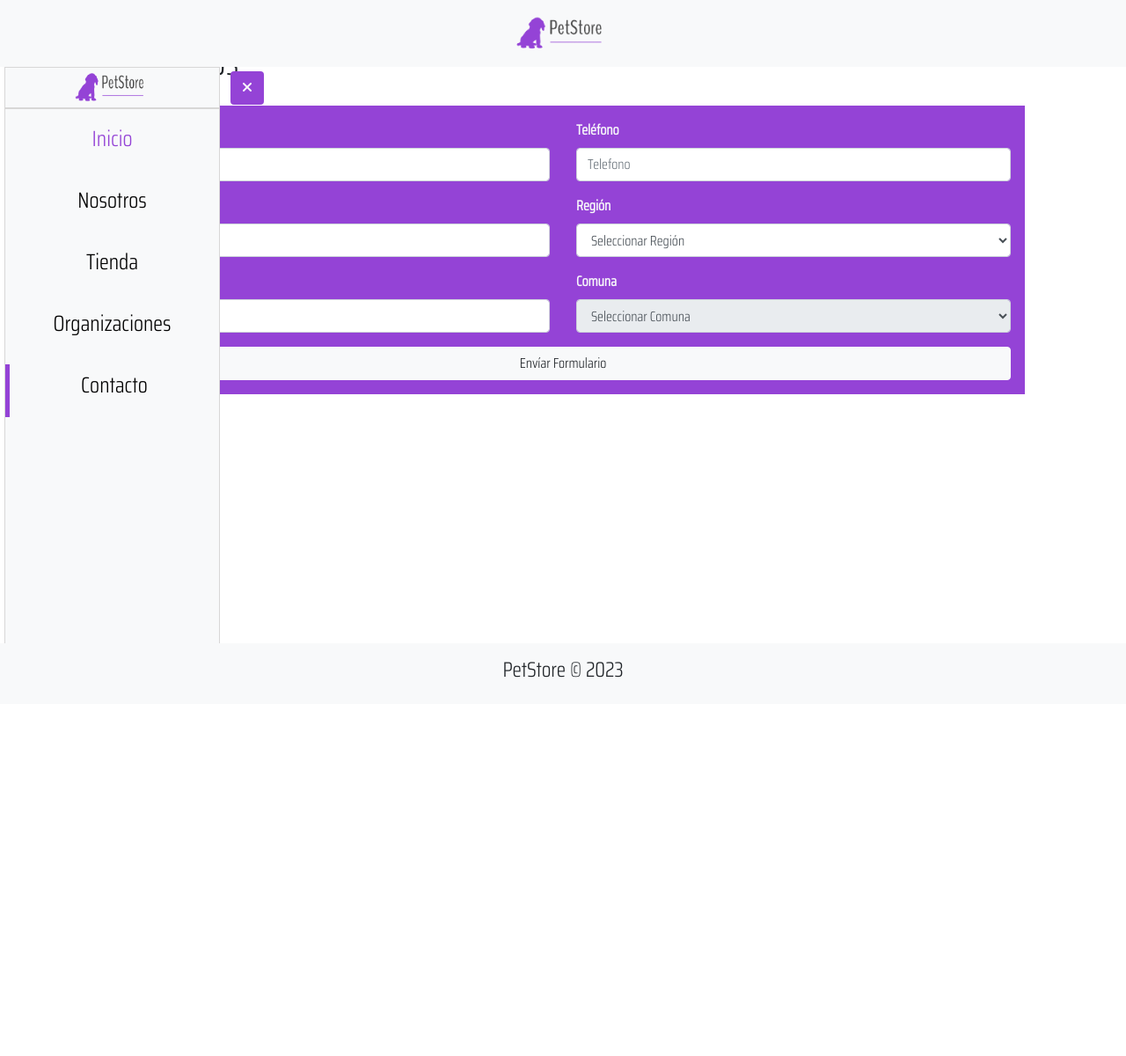
After one commit to ZShadowOfChrisZ/Petstore, a Django app: page /contacto in a window 1280 px wide. The commit adds this page. Shown: the whole page at 88% size. Run offline with Django 4.2, Linux system fonts and the light colour scheme; some libraries are stand-ins or nearby versions.

Commit message:
proyecto terminado

```diff
--- a/apps/master/urls.py
+++ b/apps/master/urls.py
@@ -4,5 +4,6 @@ from . import views
 urlpatterns = [
     path('', views.inicio, name="inicio"),
     path('tienda', views.tienda, name="tienda"),
-    path('administrar', views.admin, name="admin")
+    path('administrar', views.admin, name="admin"),
+    path('contacto', views.contacto, name="contacto")
 ]
--- a/apps/master/views.py
+++ b/apps/master/views.py
@@ -14,5 +14,11 @@ def tienda(request):
     }
     return render(request, 'tienda.html', context)
 
+def contacto(request):
+    context = {
+        'titulo' : 'Contacto'
+    }
+    return render(request, 'contacto.html', context)
+
 def admin(request):
     return render(request, 'admin.html')
--- a/static/js/main.js
+++ b/static/js/main.js
@@ -44,7 +44,7 @@ function mostrarInicio() {
 }
 
 $(document).ready(function(){
-    $('.btn').click(function(){
+    $('.btnSidebar').click(function(){
         $('aside').toggleClass('movimiento');
     });
     // cargarIframe("inicio");
--- a/templates/base/base.html
+++ b/templates/base/base.html
@@ -37,7 +37,7 @@
                 <li id="nosotros" class="{% if titulo == 'Nosotros' %}bordeActivo{% else %}{% endif %}"><a href="" id="enlacenosotros">Nosotros</a></li>
                 <li id="tienda" class="{% if titulo == 'Tienda' %}bordeActivo{% else %}{% endif %}"><a href="{% url 'tienda' %}" id="enlacetienda">Tienda</a></li>
                 <li id="organizaciones" class="{% if titulo == 'Organizaciones' %}bordeActivo{% else %}{% endif %}"><a href="" id="enlaceorganizaciones">Organizaciones</a></li>
-                <li id="contacto" class="{% if titulo == 'Contacto' %}bordeActivo{% else %}{% endif %}"><a href="" id="enlacecontacto">Contacto</a></li>
+                <li id="contacto" class="{% if titulo == 'Contacto' %}bordeActivo{% else %}{% endif %}"><a href="{% url 'contacto' %}" id="enlacecontacto">Contacto</a></li>
             </ul>
         </div>
     </aside>
@@ -64,9 +64,12 @@
 <script src="https://code.jquery.com/jquery-3.7.0.min.js" integrity="sha256-2Pmvv0kuTBOenSvLm6bvfBSSHrUJ+3A7x6P5Ebd07/g=" crossorigin="anonymous"></script>
 <script src="https://cdn.jsdelivr.net/npm/popper.js@1.12.9/dist/umd/popper.min.js" integrity="sha384-ApNbgh9B+Y1QKtv3Rn7W3mgPxhU9K/ScQsAP7hUibX39j7fakFPskvXusvfa0b4Q" crossorigin="anonymous"></script>
 <script src="https://cdn.jsdelivr.net/npm/bootstrap@4.0.0/dist/js/bootstrap.min.js" integrity="sha384-JZR6Spejh4U02d8jOt6vLEHfe/JQGiRRSQQxSfFWpi1MquVdAyjUar5+76PVCmYl" crossorigin="anonymous"></script>
+<script src="https://cdn.jsdelivr.net/npm/sweetalert2@11"></script>
 <!-- Slicker -->
 <script src="https://kenwheeler.github.io/slick/slick/slick.js"></script>
 <!-- Main JS -->
 <script src="{% static 'js/main.js' %}"></script>
 <!-- Tienda JS -->
 <script src="{% static 'js/tienda.js' %}"></script>
+<!-- Contacto JS -->
+<script src="{% static 'js/contacto.js' %}"></script>
--- /dev/null
+++ b/templates/contacto.html
@@ -0,0 +1,49 @@
+{% extends 'base/base.html' %}
+
+{% block titulo %}
+{{ titulo }}
+{% endblock %}
+
+{% block content %}
+<h1>Contáctanos</h1>
+
+<div class="container">
+        <div class="formulario p-3 mt-4 mb-5 fondoPurpura">
+            <div class="row">
+                <div class="col-lg-6">
+                    <div class="form-group">
+                        <label for=""><b class="text-light">Nombres</b></label>
+                        <input id="nombre" type="text" name="nombre" class="form-control" placeholder="Nombres">
+                    </div>
+                    <div class="form-group">
+                        <label for=""><b class="text-light">Apellidos</b></label>
+                        <input id="apellido" type="text" name="apellido" class="form-control" placeholder="Apellidos">
+                    </div>
+                    <div class="form-group">
+                        <label for=""><b class="text-light">Email</b></label>
+                        <input id="email" class="form-control" placeholder="Email" type="email">
+                    </div>
+                </div>
+                <div class="col-lg-6">
+                    <div class="form-group">
+                        <label for=""><b class="text-light">Teléfono</b></label>
+                        <input id="telefono" class="form-control" placeholder="Telefono" type="number">
+                    </div>
+                    <div class="form-group">
+                        <label for=""><b class="text-light">Región</b></label>
+                        <select class="form-control" id="region">
+                            <option value="">Seleccionar Región</option>
+                        </select>
+                    </div>
+                    <div class="form-group">
+                        <label for=""><b class="text-light">Comuna</b></label>
+                        <select disabled class="form-control" id="comuna">
+                            <option value="">Seleccionar Comuna</option>
+                        </select>
+                    </div>
+                </div>
+            </div>
+            <button id="boton" class="btn btn-light btn-block">Envíar Formulario</button>
+        </div>
+</div>
+{% endblock %}
```
